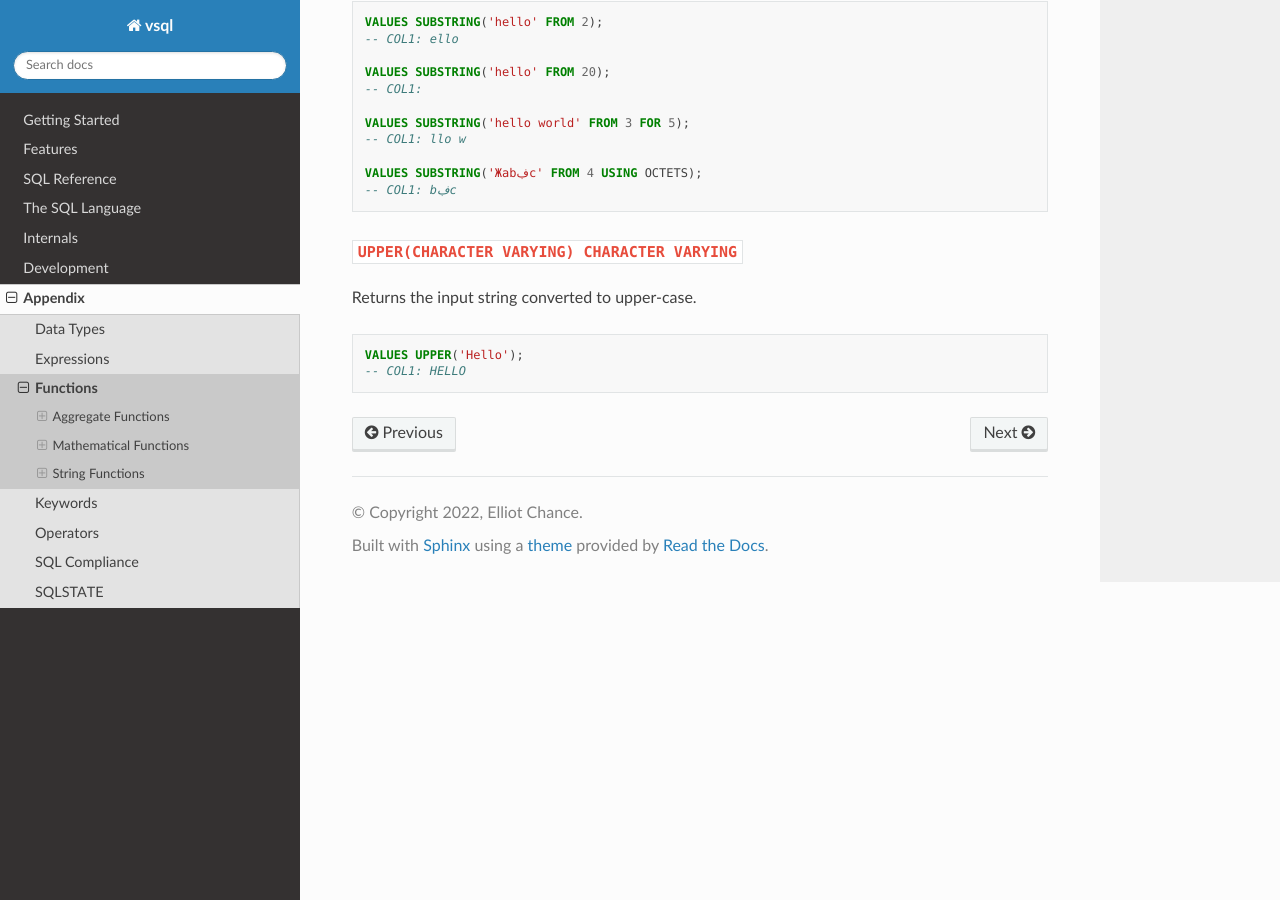
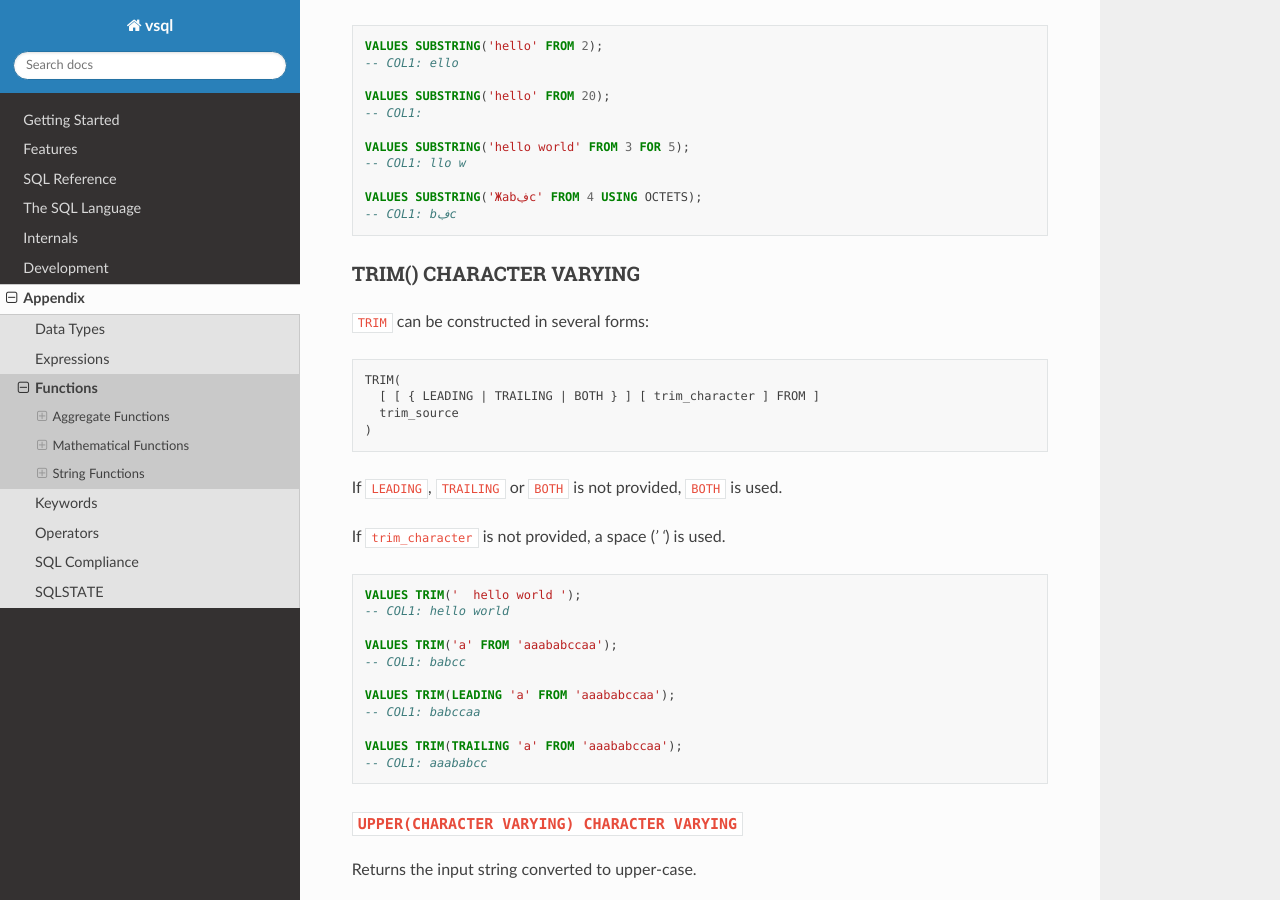
Before and after one commit to elliotchance/vsql, a Sphinx documentation site: the page built from docs/functions.rst, in a window 1280 px wide and 900 px high, scrolled down 9078 px. Built offline with Sphinx 7.4.7 and the Read the Docs theme 2.0.0, drawn with Linux system fonts in a browser that asks for light colours; some of the changed text lies outside the part shown.

Commit message:
E021-09: TRIM function
`TRIM` can be constructed in several forms:

    TRIM(
      [ [ { LEADING | TRAILING | BOTH } ] [ trim_character ] FROM ]
      trim_source
    )

If `LEADING`, `TRAILING` or `BOTH` is not provided, `BOTH` is used.

If `trim_character` is not provided, a space (`' '`) is used.

    VALUES TRIM('  hello world ');
    -- COL1: hello world

    VALUES TRIM('a' FROM 'aaababccaa');
    -- COL1: babcc

    VALUES TRIM(LEADING 'a' FROM 'aaababccaa');
    -- COL1: babccaa

    VALUES TRIM(TRAILING 'a' FROM 'aaababccaa');
    -- COL1: aaababcc

```diff
--- a/docs/functions.rst
+++ b/docs/functions.rst
@@ -445,6 +445,36 @@ be used.
   VALUES SUBSTRING('Жabڣc' FROM 4 USING OCTETS);
   -- COL1: bڣc
 
+TRIM() CHARACTER VARYING
+^^^^^^^^^^^^^^^^^^^^^^^^
+
+``TRIM`` can be constructed in several forms:
+
+.. code-block:: text
+
+  TRIM(
+    [ [ { LEADING | TRAILING | BOTH } ] [ trim_character ] FROM ]
+    trim_source
+  )
+
+If ``LEADING``, ``TRAILING`` or ``BOTH`` is not provided, ``BOTH`` is used.
+
+If ``trim_character`` is not provided, a space (`' '`) is used.
+
+.. code-block:: sql
+
+  VALUES TRIM('  hello world ');
+  -- COL1: hello world
+
+  VALUES TRIM('a' FROM 'aaababccaa');
+  -- COL1: babcc
+
+  VALUES TRIM(LEADING 'a' FROM 'aaababccaa');
+  -- COL1: babccaa
+
+  VALUES TRIM(TRAILING 'a' FROM 'aaababccaa');
+  -- COL1: aaababcc
+
 ``UPPER(CHARACTER VARYING) CHARACTER VARYING``
 ^^^^^^^^^^^^^^^^^^^^^^^^^^^^^^^^^^^^^^^^^^^^^^
 
--- a/docs/sql-compliance.rst
+++ b/docs/sql-compliance.rst
@@ -70,7 +70,7 @@ As of the latest version (or at least the version of this documentation)
    * - ✅ E021-08
      - ``UPPER`` and ``LOWER`` functions
 
-   * - ❌ E021-09
+   * - ✅ E021-09
      - ``TRIM`` function
 
    * - ❌ E021-10
--- a/generate-grammar.py
+++ b/generate-grammar.py
@@ -515,6 +515,7 @@ def parse_tree(text):
 # parse_tree("SELECT x , y FROM ( SELECT x , y FROM t1 )")
 # parse_tree("VALUES TIMESTAMP '2022-06-30'")
 # parse_tree("INSERT INTO foo ( f1 ) VALUES ( TIMESTAMP '2022-06-30' )")
+# parse_tree("VALUES TRIM ( 'helloworld' )")
 
 for arg in sys.argv[1:]:
     print(arg)
```
Also changed, not shown: other parts of docs/sql-compliance.rst (+1 -1 lines), 7 other files.
